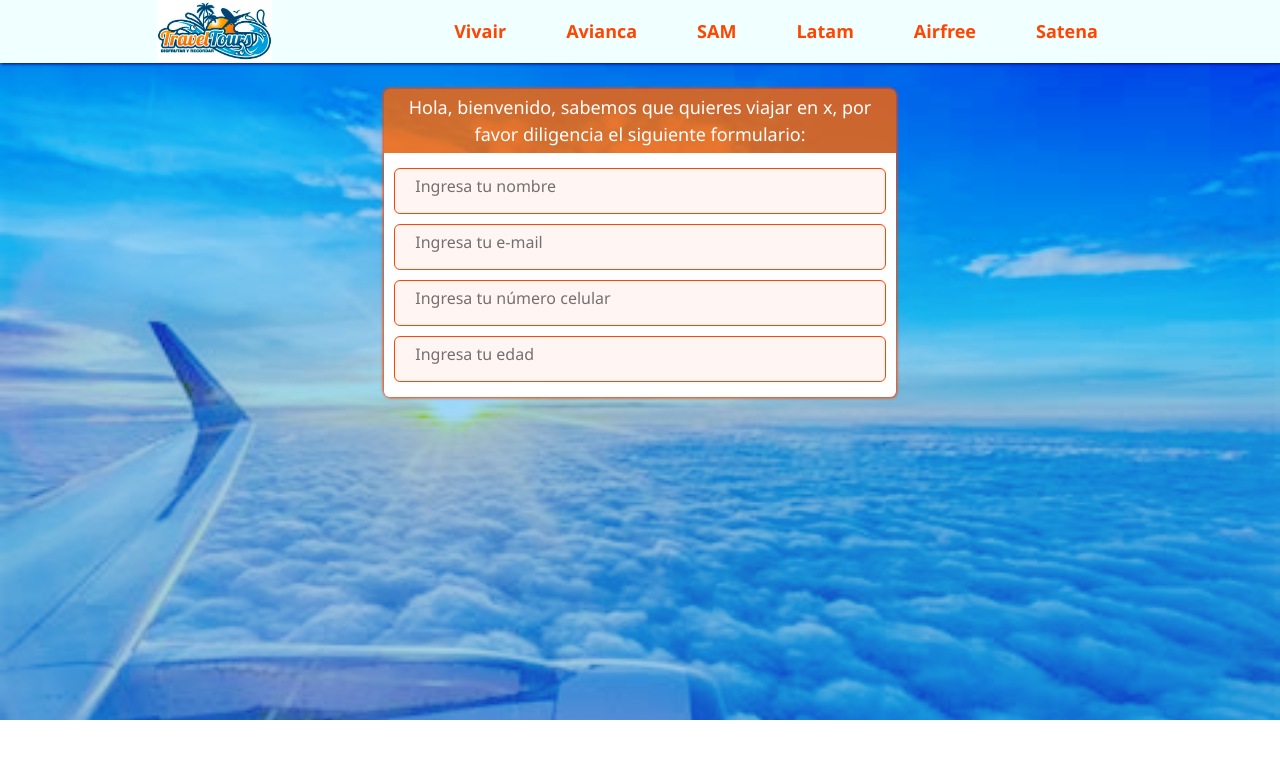
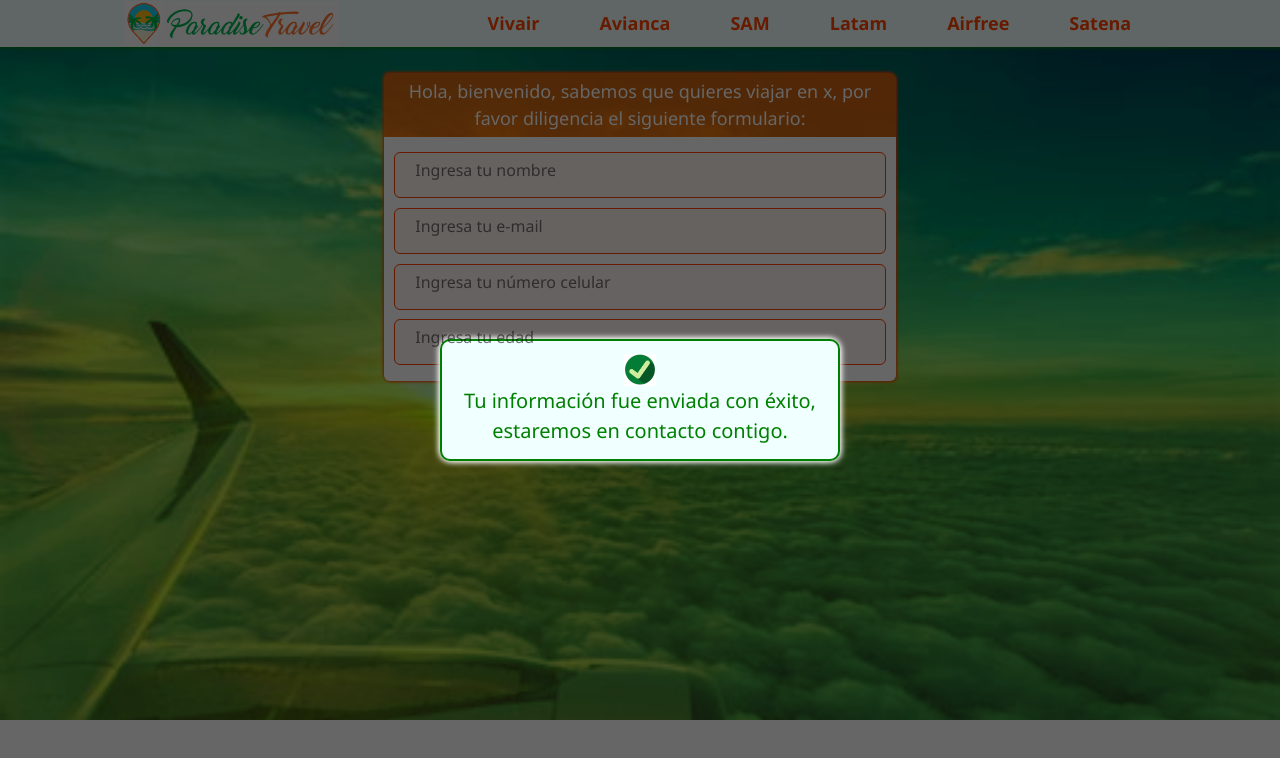
Before and after one commit to Satronic/travel-app, a React (Create React App) app: page / in a window 1280 px wide. Shown: the top 758 px of the page. Built offline with nearby package versions, Linux system fonts and the light colour scheme.

Commit message:
Creating the confirmation message

```diff
--- a/src/App.css
+++ b/src/App.css
@@ -1,7 +1,7 @@
 .app {
   /* background-color: rgba(55, 255, 255, 0.6); */
   background-image: url("../src/assets/fondo.jpg");
-  background-color: rgba(135, 206, 250, 0.8);
+  background-color: rgba(105, 206, 51, 0.5);
   background-blend-mode: color-burn;
   background-size: cover;
   height: 720px;
--- a/src/components/Form/Form.js
+++ b/src/components/Form/Form.js
@@ -1,6 +1,7 @@
 import './Form.css';
 import React from 'react';
 import { useState } from 'react';
+import Message from '../Message/Message.js';
 // import { useDispatch, useSelector } from 'react-redux';
 // import { suscribeToNewsletter } from '../../Redux/Actions/index.js';
 
@@ -10,6 +11,11 @@ function Form() {
     // const dispatch = useDispatch();
     // const message = useSelector(state => state.message.msg);
     // console.log(message);
+
+    const [stateMessage, setStateMessage] = useState({
+        visible: true,
+        message: 'Tu información fue enviada con éxito, estaremos en contacto contigo.'
+    });
 
     const [inputForm, setInputForm] = useState({
         name: '',
@@ -128,6 +134,18 @@ function Form() {
         event.preventDefault();
         const inputs = document.getElementsByTagName('input');
 
+        setStateMessage({
+            ...stateMessage,
+            visible: true
+        });
+
+        setTimeout(()=>{
+            setStateMessage({
+                ...stateMessage,
+                visible: false
+            });
+        }, 5000)
+
         for(let i = 0; i < inputs.length; i++) {
             inputs[i].value = '';
         }
@@ -152,7 +170,11 @@ function Form() {
             state: false
         })
 
-        console.log(inputForm);
+
+        setTimeout(()=>{
+            setStateMessage(false);
+        }, 5000)
+
         // console.log(stateForm);
     }
 
@@ -162,6 +184,7 @@ function Form() {
 
     return (
         <section className="section-form">
+            <Message content={stateMessage.message} visible={stateMessage.visible}/>
             <h5 className="section-message">
                 Hola, bienvenido, sabemos que quieres viajar en x, por favor diligencia el siguiente formulario:
             </h5>
--- /dev/null
+++ b/src/components/Message/Message.css
@@ -0,0 +1,40 @@
+.container-message-active {
+    background-color: rgba(0, 0, 0, 0.6);
+    position: fixed;
+    top: 0;
+    left: 0;
+    width: 100%;
+    height: 100%;
+    display: flex;
+    align-items: center;
+    justify-content: center;
+}
+
+.container-message-inactive {
+    display: none;
+}
+
+.message-content {
+    display: flex;
+    align-items: center;
+    justify-content: center;
+    flex-direction: column;
+    background-color: azure;
+    border: 2px solid green;
+    border-radius: 10px;
+    box-shadow: 1px 1px 6px white, -1px -1px 6px white;
+    padding: 1%;
+    width: 400px;
+}
+
+.message-icon{
+    width: 32px
+}
+
+.message {
+    color: green;
+    font-size: 20px;
+    margin: 0;
+    padding: 0;
+    text-align: center;
+}
--- /dev/null
+++ b/src/components/Message/Message.js
@@ -0,0 +1,16 @@
+import './Message.css';
+import message_icon from '../../assets/logo-message.jpg';
+
+function Message ({content, visible}) {
+
+    return (
+        <div className={(visible) ? 'container-message-active' : 'container-message-inactive'}>
+            <div className="message-content">
+                <img className="message-icon" src={message_icon} alt="logo-message" />
+                <p className="message">{content}</p>
+            </div>
+        </div>
+    );
+}
+
+export default Message;
--- a/src/components/Navbar/Navbar.css
+++ b/src/components/Navbar/Navbar.css
@@ -4,7 +4,7 @@
     align-items: center;
     justify-content: space-evenly;
     flex-direction: row;
-    box-shadow: 1px 1px 3px darkblue;
+    box-shadow: 1px 1px 3px green;
 }
 
 .header-logo{
@@ -12,7 +12,7 @@
     font-weight: 600;
     font-size: 200%;
     text-shadow: 1px 1px 3px white; */
-    width: 120px;
+    width: 220px;
     margin: 0;
     padding: 0 0 0 5px;
 }
@@ -36,7 +36,7 @@
 }
 
 .airline-item:hover{
-    background-color: #0099cc;
+    background-color: #cc6633;
     color: white;
 }
 
--- a/src/components/Navbar/Navbar.js
+++ b/src/components/Navbar/Navbar.js
@@ -25,16 +25,24 @@ function Navbar() {
         }
     }
 
+    function selectAirline(event) {
+        const selectedAirline = event.target.id;
+        console.log(selectedAirline);
+    }
+
     return (
         <header className="header">
-            {/* <h1 className="header-logo">
-                TravelFree
-            </h1> */}
             <img className="header-logo" src={logo} alt="logo" />
             <nav className="airline-navbar">
                 <ul className={responsive.list}>
                     {aerolines.map(aeroline => {
-                        return <li className="airline-item" key={aeroline.id}>{aeroline.name}</li>
+                        return <li
+                            id={aeroline.id}
+                            className="airline-item"
+                            key={aeroline.id}
+                            onClick={selectAirline}
+                            >{aeroline.name}
+                        </li>
                     })}
                 </ul>
             </nav>
```
Also changed, not shown: src/assets/logo-message.jpg (added), src/assets/logo.png.
